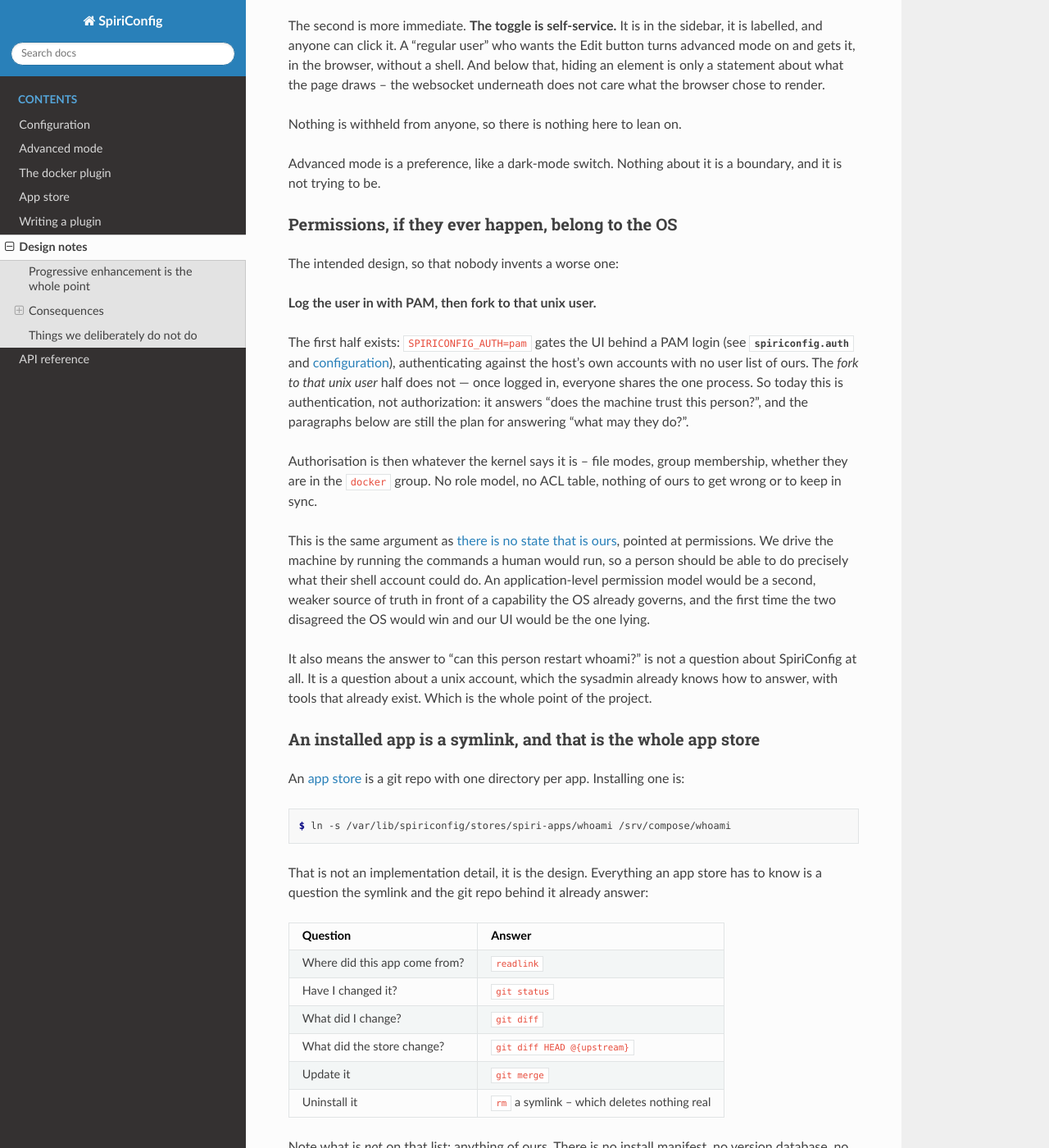
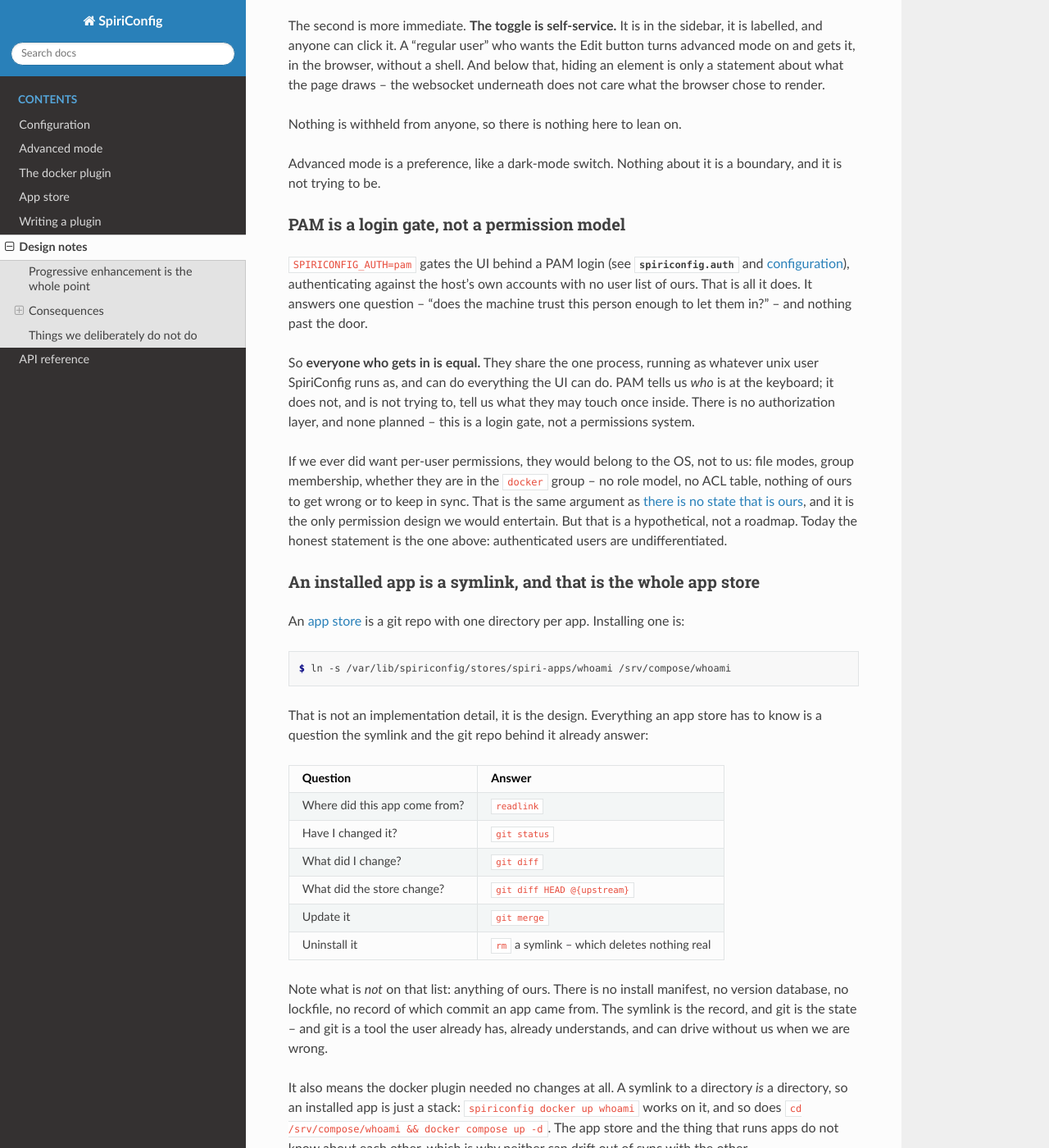
Before and after one commit to spiri-robotics/SpiriConfig, a Sphinx documentation site: the page built from docs/design.md, in a window 1280 px wide and 1400 px high, scrolled down 3486 px. Shown: the whole window at 82% size. Built offline with Sphinx 7.4.7 and the Read the Docs theme 3.1.0, drawn with Linux system fonts in a browser that asks for light colours.

Commit message:
docs: PAM is a login gate, not a permissions plan
Drop the "log in with PAM, then fork to that unix user" plan everywhere it
was stated as the intended design. PAM only gates who may log in; everyone
who gets in shares the one process and has the same access, and per-user
permissions are not part of the model. Reframe design.md's section, the
configuration.md auth note, advanced.md's "if you need real permissions",
and the auth.py module docstring to say so.

Co-Authored-By: Claude Opus 4.8 <noreply@anthropic.com>

```diff
--- a/docs/design.md
+++ b/docs/design.md
@@ -160,35 +160,27 @@ Nothing is withheld from anyone, so there is nothing here to lean on.
 Advanced mode is a preference, like a dark-mode switch. Nothing about it is a
 boundary, and it is not trying to be.
 
-### Permissions, if they ever happen, belong to the OS
+### PAM is a login gate, not a permission model
 
-The intended design, so that nobody invents a worse one:
+`SPIRICONFIG_AUTH=pam` gates the UI behind a PAM login (see
+{mod}`spiriconfig.auth` and [configuration](configuration.md#authentication)),
+authenticating against the host's own accounts with no user list of ours. That is
+all it does. It answers one question -- "does the machine trust this person enough
+to let them in?" -- and nothing past the door.
 
-**Log the user in with PAM, then fork to that unix user.**
+So **everyone who gets in is equal.** They share the one process, running as
+whatever unix user SpiriConfig runs as, and can do everything the UI can do. PAM
+tells us *who* is at the keyboard; it does not, and is not trying to, tell us what
+they may touch once inside. There is no authorization layer, and none planned --
+this is a login gate, not a permissions system.
 
-The first half exists: `SPIRICONFIG_AUTH=pam` gates the UI behind a PAM login
-(see {mod}`spiriconfig.auth` and [configuration](configuration.md#authentication)),
-authenticating against the host's own accounts with no user list of ours. The
-*fork to that unix user* half does not — once logged in, everyone shares the one
-process. So today this is authentication, not authorization: it answers "does the
-machine trust this person?", and the paragraphs below are still the plan for
-answering "what may they do?".
-
-Authorisation is then whatever the kernel says it is -- file modes, group
-membership, whether they are in the `docker` group. No role model, no ACL table,
-nothing of ours to get wrong or to keep in sync.
-
-This is the same argument as [there is no state that is ours](#there-is-no-state-that-is-ours),
-pointed at permissions. We drive the machine by running the commands a human would
-run, so a person should be able to do precisely what their shell account could do.
-An application-level permission model would be a second, weaker source of truth in
-front of a capability the OS already governs, and the first time the two disagreed
-the OS would win and our UI would be the one lying.
-
-It also means the answer to "can this person restart whoami?" is not a question
-about SpiriConfig at all. It is a question about a unix account, which the sysadmin
-already knows how to answer, with tools that already exist. Which is the whole
-point of the project.
+If we ever did want per-user permissions, they would belong to the OS, not to us:
+file modes, group membership, whether they are in the `docker` group -- no role
+model, no ACL table, nothing of ours to get wrong or to keep in sync. That is the
+same argument as [there is no state that is ours](#there-is-no-state-that-is-ours),
+and it is the only permission design we would entertain. But that is a hypothetical,
+not a roadmap. Today the honest statement is the one above: authenticated users are
+undifferentiated.
 
 ### An installed app is a symlink, and that is the whole app store
 
```
Also changed, not shown: docs/advanced.md (+5 -7 lines), docs/configuration.md (+4 -4 lines), 1 other file.
